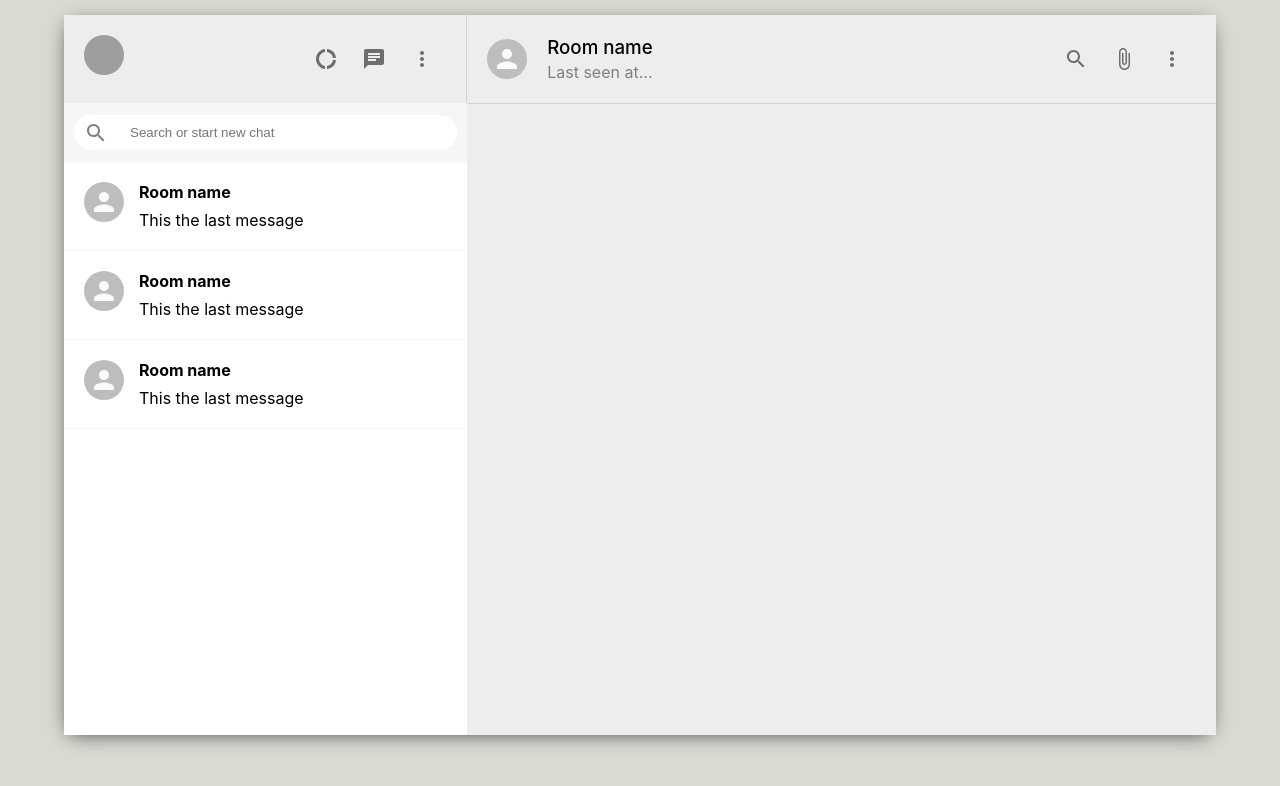
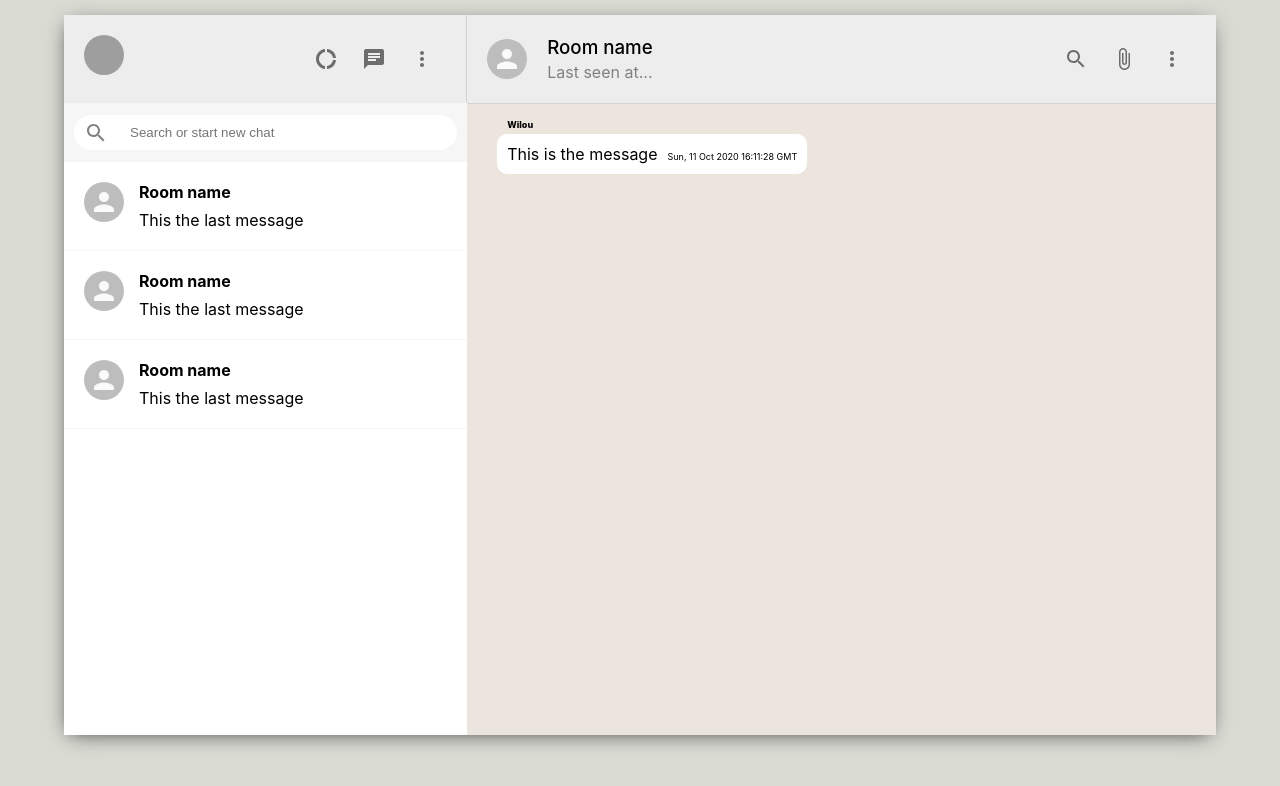
Before and after one commit to dioverdm/hhh, a React (Create React App) app: page / in a window 1280 px wide. Shown: the top 786 px of the page. Built offline with nearby package versions, Linux system fonts and the light colour scheme; grey boxes are pictures that could not be loaded.

Commit message:
debug chat styling

```diff
--- a/src/chat.css
+++ b/src/chat.css
@@ -26,3 +26,37 @@
 .chat__headerInfo > p{
     color: gray;
 }
+
+
+.chat__body{
+    flex: 1;
+    background-color: #ECE5DD;
+    background-repeat: repeat;
+    background-position: center;
+    padding: 30px;
+    overflow: scroll;
+
+}
+
+.chat__message{
+    position: relative;
+    font-size: 16px;
+    padding: 10px;
+    width: fit-content;
+    border-radius: 10px;
+    background-color: #ffffff;
+    margin-bottom: 30px;
+
+}
+
+.chat__timestamp{
+    margin-left:10px;
+    font-size: xx-small;
+}
+
+.chat__name{
+    position: absolute;
+    top: -15px;
+    font-weight: 800;
+    font-size: xx-small;
+}
--- a/src/chat.js
+++ b/src/chat.js
@@ -17,7 +17,7 @@
                     <p>Last seen at...</p>
                     </div>
 
-                <div className="chat__headerInfoRight"></div>
+                <div className="chat__headerInfoRight">
 
 
                     <IconButton>
@@ -30,8 +30,20 @@
                     <MoreVert/>
                     </IconButton>
                     </div>
+                </div>
 
-        </div>
+
+
+            <div className="chat__body">
+                    <p className="chat__message">
+                    <span className ="chat__name">Wilou</span>
+                    This is the message
+                    <span className = "chat__timestamp">{new Date().toUTCString()}
+                    </span>
+                    </p>
+            </div>
+    </div>
+
     )
 }
 
```
